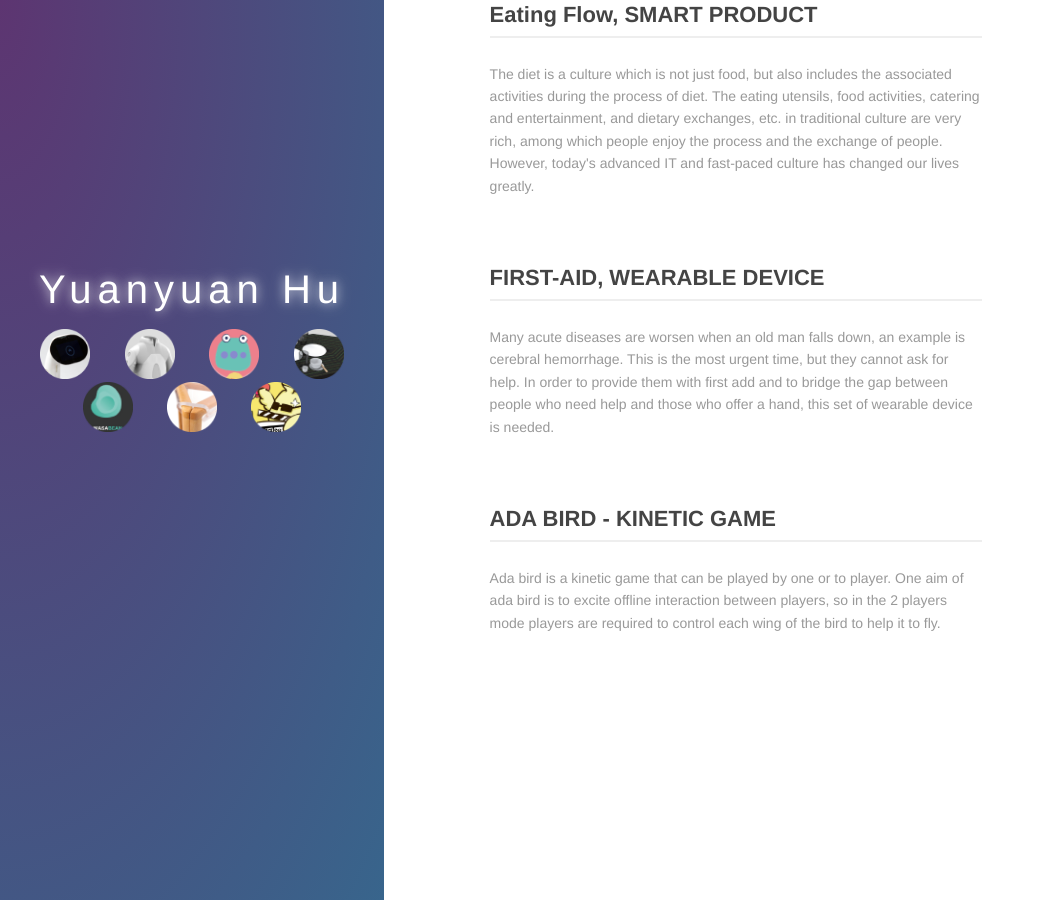
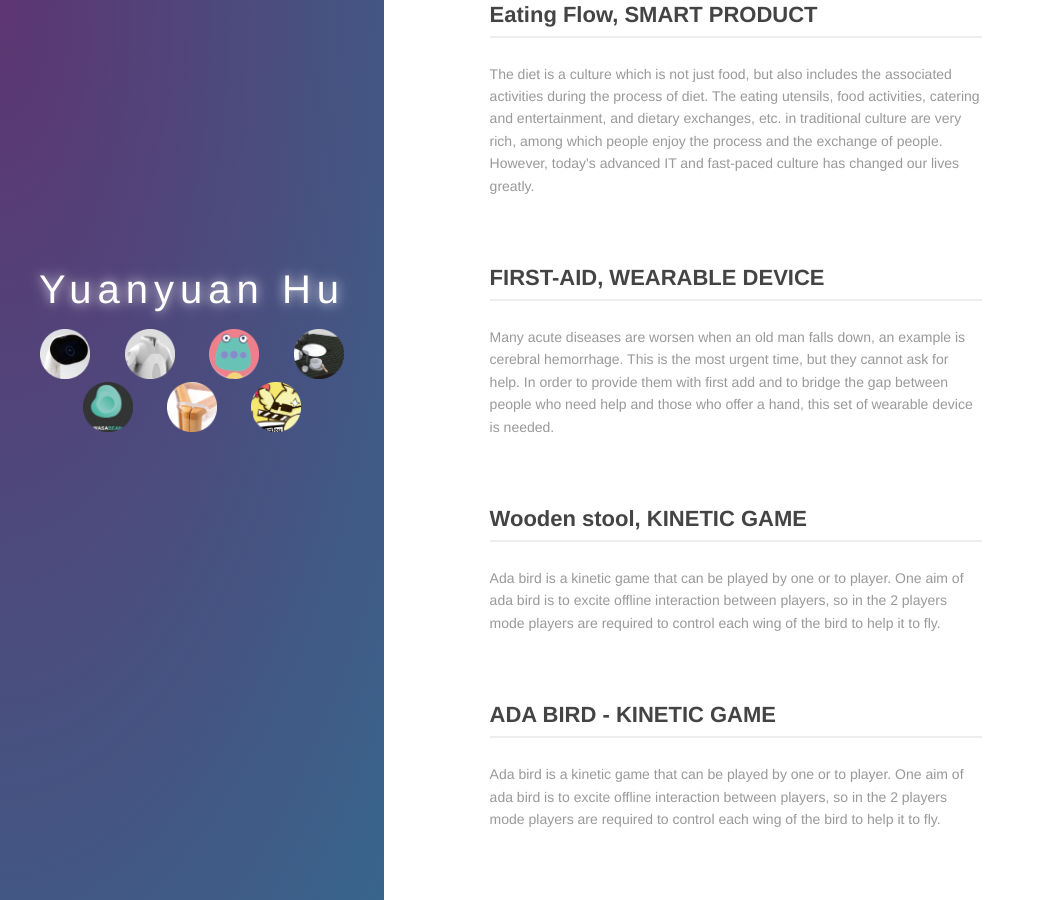
Before and after one commit to yuanyuanhu96/Potfolio-Archive, a Jekyll site: the page built from index.md, in a window 1280 px wide and 900 px high, scrolled down 844 px. Shown: the whole window, without its empty margins (0-1045 px from the left). Built offline with Jekyll 4.4.1, drawn with Linux system fonts in a browser that asks for light colours.

Commit message:
Update 2016-01-22-wooden-stool.md

```diff
--- a/_posts/2016-01-22-wooden-stool.md
+++ b/_posts/2016-01-22-wooden-stool.md
@@ -1,8 +1,7 @@
 ---
 layout: post
-title: Wooden STOOL, DETACHABLE FURNITURE
-description: The design of this stool is a experiment of structure.
-The designer separated each foot of the stool into two parts and joint them with different Rungs, forming 3 equal wooden compo- nents. And the acrylic panel is curving in order to lock 3 components together. Foot pad made of nylon also plays the role of fastening of each foot.
+title: Wooden stool, KINETIC GAME
+description: Ada bird is a kinetic game that can be played by one or to player. One aim of ada bird is to excite offline interaction between players, so in the 2 players mode players are required to control each wing of the bird to help it to fly.
 category: blog
 ---
 
```
